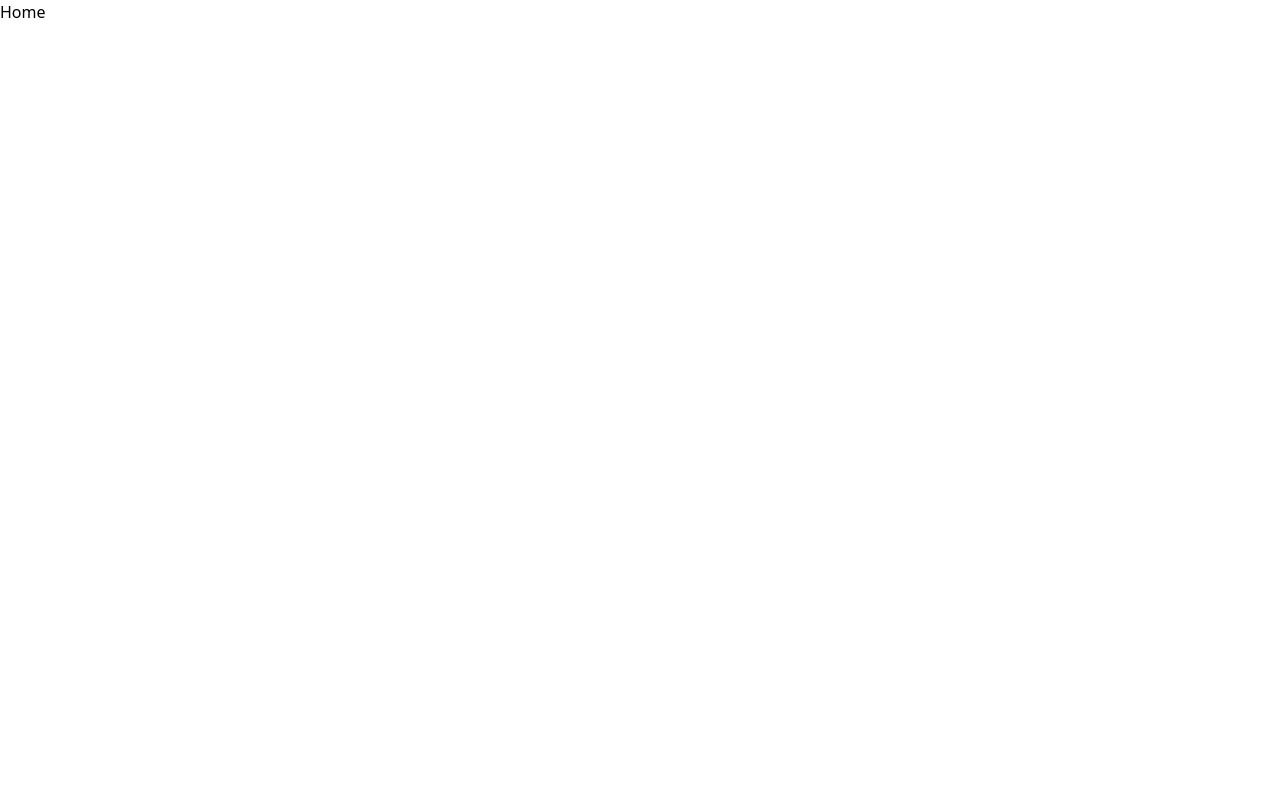
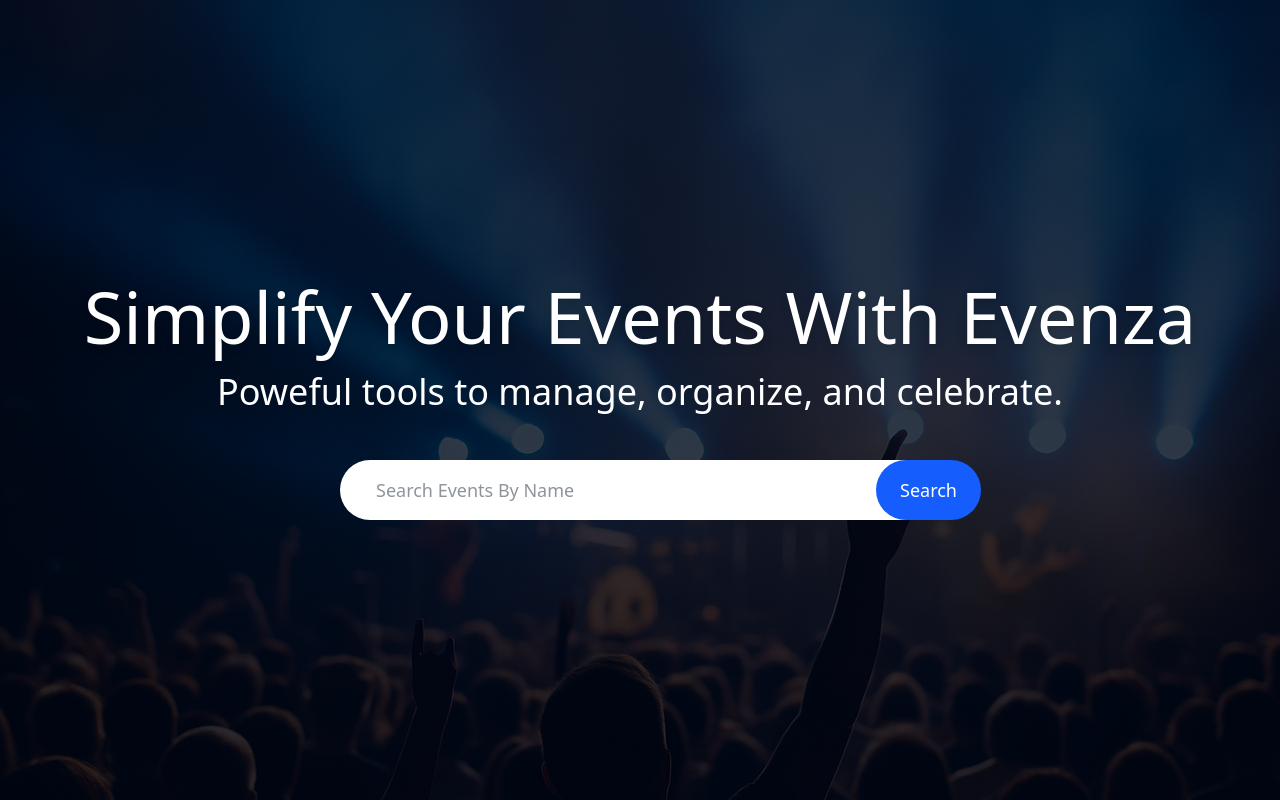
Before and after one commit to Tharindu-Theekshana/Evenza-Event-Management-System, a React (Vite) app: page / in a window 1280 px wide. Built offline with nearby package versions, Linux system fonts and the light colour scheme.

Commit message:
created hero section

```diff
--- /dev/null
+++ b/src/components/HeroSection.tsx
@@ -0,0 +1,20 @@
+
+export default function HeroSection() {
+  return (
+    <section id="hero">
+        <div className="h-screen bg-hover w-screen bg-center bg-no-repeat " style={{backgroundImage: "url('/images/bg.png')"}}>
+        <div className="items-center flex justify-center w-full h-full flex-col bg-black/50">
+        <h1 className="text-white text-4xl md:text-7xl text-center font-medium drop-shadow-lg ">
+            Simplify Your Events With Evenza
+        </h1>
+        <p className="text-white text-lg md:text-4xl text-center py-5">Poweful tools to manage, organize, and celebrate.</p>
+        <div className="mt-7 ">
+        <input type="text" placeholder="Search Events By Name" className="bg-white w-[300px] md:w-[600px] px-4 md:px-9 py-4 text-lg rounded-full text-gray-800 focus:outline-none border-none focus:ring-blue-500"/>
+        <button className="absolute transform -translate-x-20 py-4 md:mt-0 md:ml-4 px-6 md:px7 bg-blue-600 text-white rounded-full hover:bg-blue-700 transition-all text-lg">Search</button>
+        </div>
+        </div>
+        </div>
+
+    </section>
+  )
+}
--- /dev/null
+++ b/src/components/Navbar.tsx
@@ -0,0 +1,9 @@
+
+
+export default function Navbar() {
+  return (
+    <nav>
+
+    </nav>
+  )
+}
--- a/src/pages/Home.tsx
+++ b/src/pages/Home.tsx
@@ -1,9 +1,12 @@
-import React from 'react'
+import HeroSection from "../components/HeroSection"
+import Navbar from "../components/Navbar"
+
 
 export default function Home() {
   return (
     <div>
-      <h1>Home</h1>
+        <Navbar/>
+        <HeroSection/>
     </div>
   )
 }
```
Also changed, not shown: public/images/bg.png (added).
